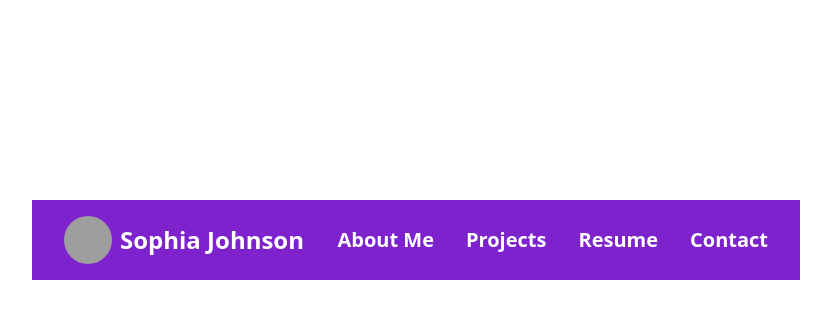
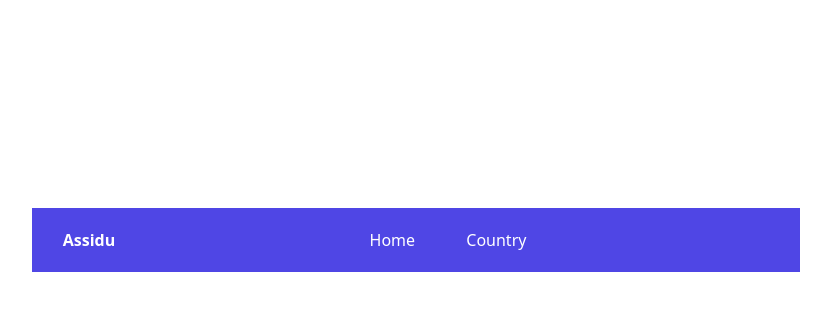
Before and after one commit to shearichard/assidu, a Python web app: template assidu/assidu/templates/base.html in a window 1280 px wide. Shown: the part 160-479 px from the top of the page, without its empty margins (224-1055 px from the left). Run offline with Jinja, Linux system fonts and the light colour scheme; the template is opened without the code that fills it, so the values that code supplies are empty; some libraries are stand-ins or nearby versions; grey boxes are pictures that could not be loaded.

Commit message:
Implement placeholder navbar in base.html

```diff
--- a/assidu/assidu/templates/base.html
+++ b/assidu/assidu/templates/base.html
@@ -6,30 +6,56 @@
     <title>{% block title %}Assidu - the anti-procrastination tool{% endblock %}</title>
     <script src="https://code.jquery.com/jquery-3.7.1.min.js" integrity="sha256-/JqT3SQfawRcv/BIHPThkBvs0OEvtFFmqPF/lYI/Cxo=" crossorigin="anonymous"></script>
     <script src="https://cdn.tailwindcss.com"></script>
+    <!-- Placeholder navbar START https://www.geeksforgeeks.org/how-to-create-a-responsive-navigation-bar-in-tailwind-css/ -->
+    <script src="https://unpkg.com/ionicons@4.5.10-0/dist/ionicons.js"></script>
+    <!-- Placeholder navbar FINISH -->
     {% block head %}{% endblock %}
   </head>
   <body class="flex items-center justify-center h-screen">
     <div class="max-w-3xl w-full">
-        <body class="bg-gray-500">
-              <nav class="w-full px-8 bg-purple-700 text-white py-4">
-                          <div class="container mx-auto flex items-center justify-between">
-                                        <div class="flex items-center">
-                                                        <img class="rounded-full h-8 w-8 mr-2 md:h-12 md:w-12" src="https://cdn.pixabay.com/photo/2014/04/02/17/07/user-307993_1280.png" alt="Profile Image">
-                                                                    <h1 class="text-2xl font-bold ">Sophia Johnson</h1>
-                                                                              </div>
-                                                                                        <ul class="md:flex space-x-8 hidden text-xl font-semibold">
-                                                                                                        <li><a href="#" class="cursor-pointer hover:underline">About Me</a></li>
-                                                                                                                    <li><a href="#" class="cursor-pointer hover:underline">Projects</a></li>
-                                                                                                                                <li><a href="#" class="cursor-pointer hover:underline">Resume</a></li>
-                                                                                                                                            <li><a href="#" class="cursor-pointer hover:underline">Contact</a></li>
-                                                                                                                                                      </ul>
-                                                                                                                                                                <div class="md:hidden">
-                                                                                                                                                                                <a class="text-4xl font-semibold" href="#">&#8801;</a>
-                                                                                                                                                                                          </div>
-                                                                                                                                                                                                  </div>
-                                                                                                                                                                                                        </nav>
-        </body>
+      <!-- ******************************************************************************************************************-->
+      <!-- Placeholder navbar START https://www.geeksforgeeks.org/how-to-create-a-responsive-navigation-bar-in-tailwind-css/ -->
+      <!-- ******************************************************************************************************************-->
+      <header class="bg-indigo-600 text-white py-1 my-8">
+
+        <nav class="flex justify-between items-center w-[92%]  mx-auto my-4">
+
+          <div class="w-16 font-bold text-white-700">
+            Assidu
+          </div>
+          <div class="nav-links duration-500 md:static absolute md:min-h-fit min-h-[60vh] left-0 top-[-100%] md:w-auto  w-full flex items-center px-5">
+            <ul class="flex md:flex-row flex-col md:items-center md:gap-[4vw] gap-8">
+              <li>
+                <a class="hover:text-gray-500" href="/">Home</a>
+              </li>
+              <li>
+                <a class="hover:text-gray-500" href="/country/">Country</a>
+              </li>
+            </ul>
+          </div>
+          <div class="flex items-center gap-6">
+            <ion-icon onclick="onToggleMenu(this)"
+              name="menu" class="text-3xl cursor-pointer md:hidden text-white">
+            </ion-icon>
+          </div>
+
+        </nav>
+
+      </header>
+
+      <script>
+        const navLinks = document.querySelector('.nav-links')
+        function onToggleMenu(e) {
+          e.name = e.name === 'menu' ? 'close' : 'menu'
+          navLinks.classList.toggle('top-[6%]')
+        }
+      </script>
+      <!-- ******************************************************************************************************************-->
+      <!-- Placeholder navbar FINISH -->
+      <!-- ******************************************************************************************************************-->
+
       {% block content %}{% endblock %}
     </div>
+
   </body>
 </html>
```
